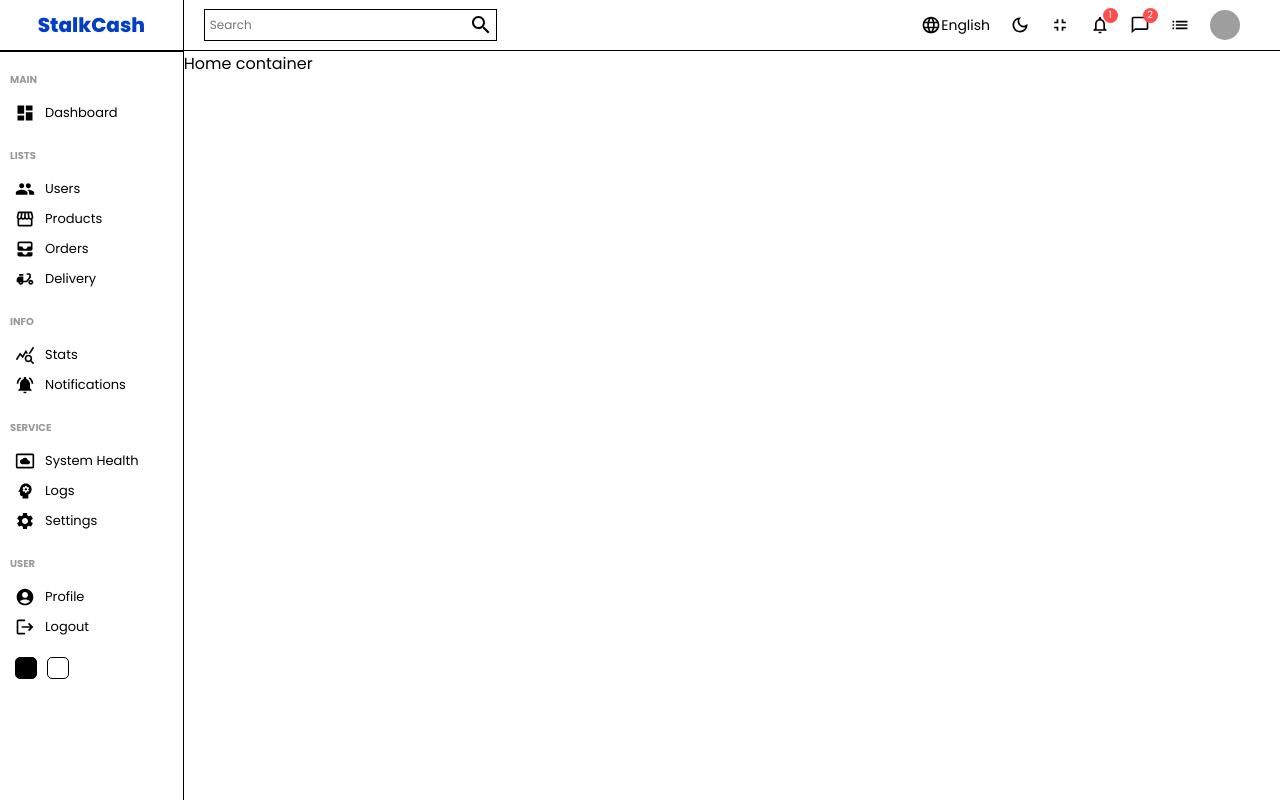
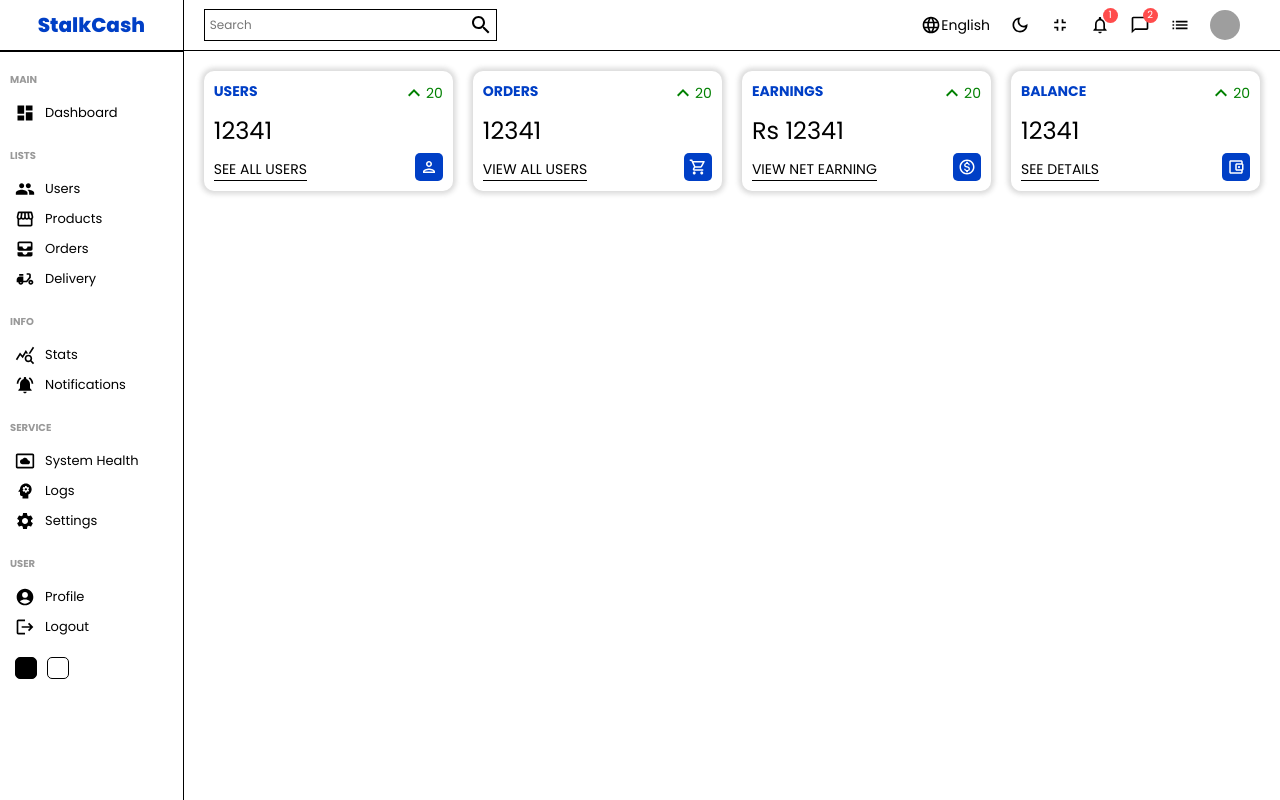
Before and after one commit to Garvit-Goyal/admin-app, a React (Create React App) app: page / in a window 1280 px wide. Built offline with nearby package versions, Linux system fonts and the light colour scheme; grey boxes are pictures that could not be loaded.

Commit message:
Home Container - Reusable Widgets Done.

```diff
--- /dev/null
+++ b/src/components/widget/Widget.jsx
@@ -0,0 +1,74 @@
+import "./widget.scss"
+
+import KeyboardArrowUpIcon from '@mui/icons-material/KeyboardArrowUp'
+import PersonOutlinedIcon from '@mui/icons-material/PersonOutlined'
+import AccountBalanceWalletOutlinedIcon from '@mui/icons-material/AccountBalanceWalletOutlined'
+import ShoppingCartOutlinedIcon from '@mui/icons-material/ShoppingCartOutlined'
+import MonetizationOnOutlinedIcon from '@mui/icons-material/MonetizationOnOutlined'
+
+const Widget = ({ type }) => {
+
+    let data;
+
+    //temporary
+    const amount = 12341
+    const percentage = 20
+
+    switch (type) {
+        case "user":
+            data = {
+                title: "USERS",
+                isMoney: false,
+                link: "SEE ALL USERS",
+                icon: <PersonOutlinedIcon className="icon" />
+                // For separate styling of each logo icon: <PersonOutlinedIcon className="icon" style={background-color:"",color: ""}/>
+            };
+            break;
+        case "order":
+            data = {
+                title: "ORDERS",
+                isMoney: false,
+                link: "VIEW ALL USERS",
+                icon: <ShoppingCartOutlinedIcon className="icon" />
+            };
+            break;
+        case "earning":
+            data = {
+                title: "EARNINGS",
+                isMoney: true,
+                link: "VIEW NET EARNING",
+                icon: <MonetizationOnOutlinedIcon className="icon" />
+            };
+            break;
+        case "balance":
+            data = {
+                title: "BALANCE",
+                isMoney: false,
+                link: "SEE DETAILS",
+                icon: <AccountBalanceWalletOutlinedIcon className="icon" />
+            };
+            break;
+        default:
+            break;
+
+    }
+
+    return (
+        <div className="widget">
+            <div className="left">
+                <span className="title">{data.title}</span>
+                <span className="counter">{data.isMoney && "Rs"} {amount}</span>
+                <span className="link">{data.link}</span>
+            </div>
+            <div className="right">
+                <div className="percentage positive">
+                    <KeyboardArrowUpIcon />
+                    {percentage}
+                </div>
+                {data.icon}
+            </div>
+        </div>
+    )
+}
+
+export default Widget
--- /dev/null
+++ b/src/components/widget/widget.scss
@@ -0,0 +1,56 @@
+.widget{
+    display: flex;
+    justify-content: space-between;
+    flex: 1;
+    padding: 10px;
+    box-shadow: 0px 0px 5px 3px rgba(68, 68, 68, 0.2);
+    -webkit-box-shadow: 0px 0px 5px 3px rgba(68, 68, 68,0.2);
+    border-radius: 10px;
+    height: 100px;
+
+    .left, .right{
+        display: flex;
+        flex-direction: column;
+        justify-content: space-between;
+
+        .title{
+            font-weight: bold;
+            font-size: 14px;
+            color: rgb(0, 63, 198);
+        }
+
+        .counter{
+            font-size: 24px;
+            font-weight: 400;
+        }
+
+        .link{
+            width: max-content;
+            font-size: 14px;
+            border-bottom: 1px solid black;
+        }
+
+        .percentage{
+            display: flex;
+            align-items: center;
+            font-size: 14px;
+
+            &.positive{
+                color: green;
+            }
+
+            &.negative{
+                color: green;
+            }
+        }
+
+        .icon{
+            font-size: 18px;
+            color: white;
+            padding: 5px;
+            background-color: rgb(0, 63, 198);
+            border-radius: 5px;
+            align-self: flex-end;
+        }
+    }
+}
--- a/src/pages/home/Home.jsx
+++ b/src/pages/home/Home.jsx
@@ -1,6 +1,7 @@
 import Sidebar from "../../components/sidebar/Sidebar"
 import Navbar from "../../components/navbar/Navbar"
 import "./home.scss"
+import Widget from "../../components/widget/Widget"
 
 const Home = () => {
     return(
@@ -8,7 +9,12 @@ const Home = () => {
             <Sidebar/>
             <div className="homeContainer">
                 <Navbar />
-                Home container
+                <div className="widgets">
+                    <Widget type="user"/>
+                    <Widget type="order"/>
+                    <Widget type="earning"/>
+                    <Widget type="balance"/>
+                </div>
             </div>
         </div>
     )
--- a/src/pages/home/home.scss
+++ b/src/pages/home/home.scss
@@ -3,5 +3,12 @@
 
     .homeContainer{
         flex: 6;
+
+        .widgets{
+            display: flex;
+            padding: 20px;
+            gap: 20px;
+        }
     }
+
 }
```
